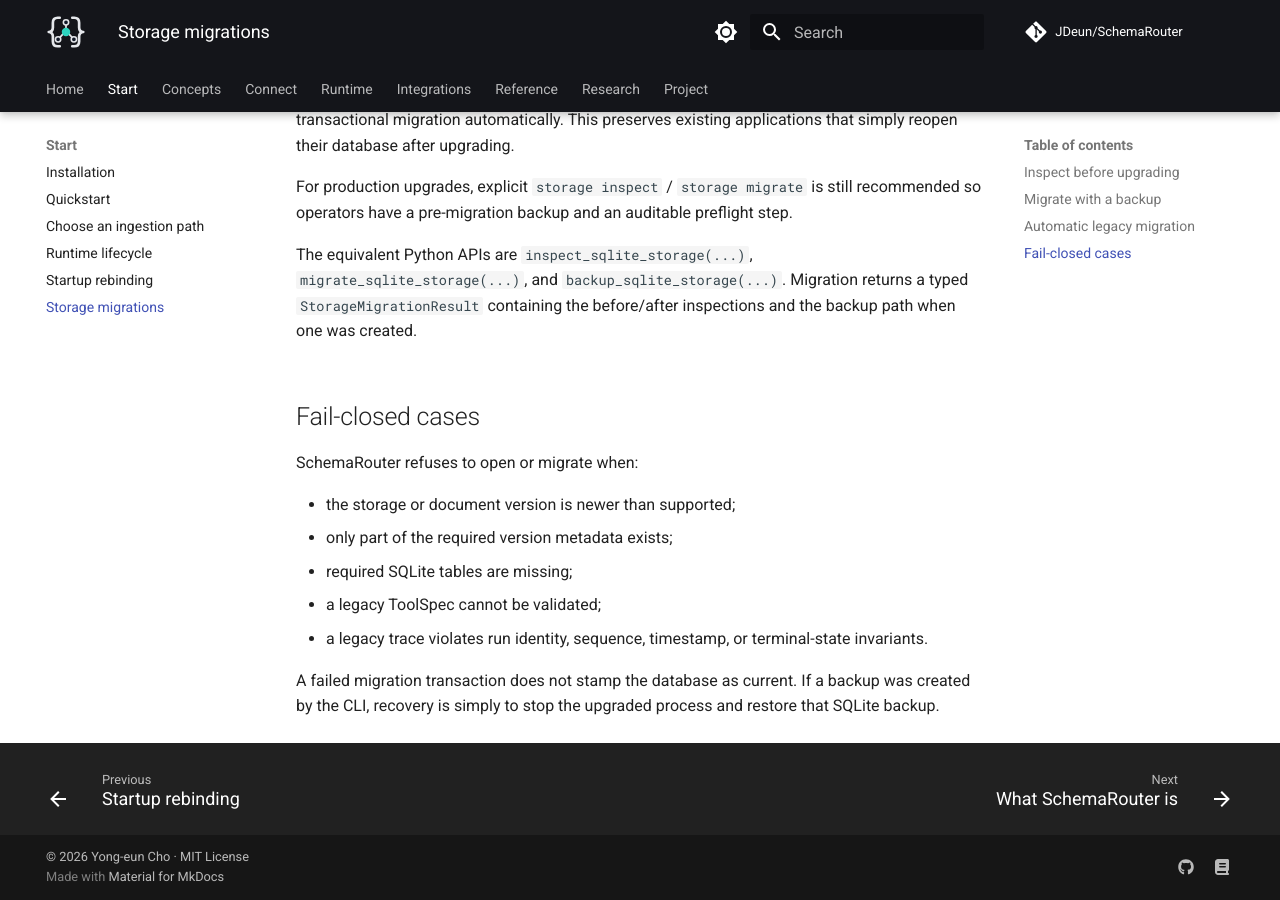
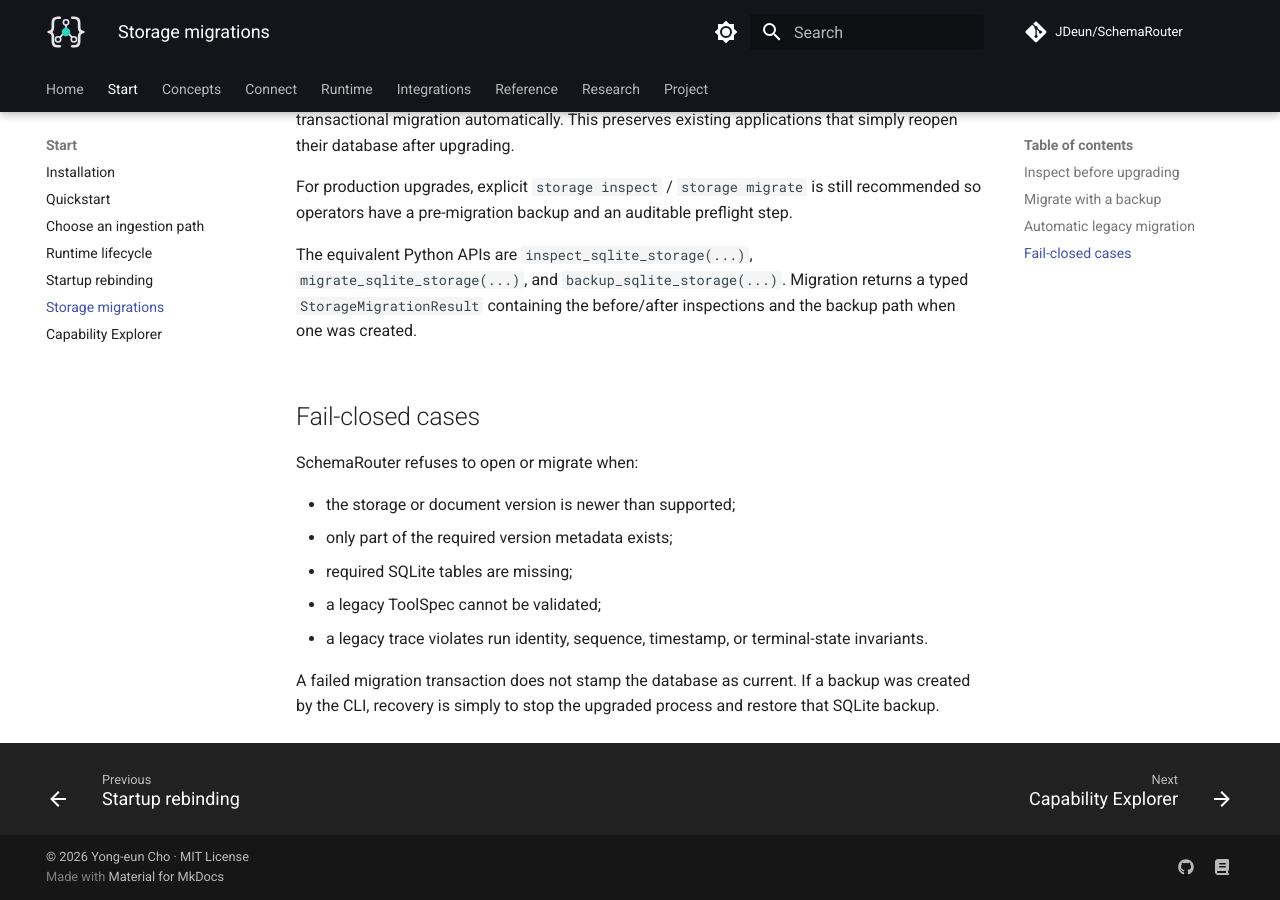
Before and after one commit to JDeun/SchemaRouter, an MkDocs documentation site: the page built from docs/getting-started/storage-migrations.md, in a window 1280 px wide and 900 px high, scrolled down 1470 px. Built offline with MkDocs 1.6.1 and Material for MkDocs 9.7.7, drawn with Linux system fonts in a browser that asks for light colours; comment, search, counter and statistics services are not loaded.

Commit message:
docs: add Capability Explorer to navigation

```diff
--- a/mkdocs.yml
+++ b/mkdocs.yml
@@ -113,6 +113,7 @@
       - Runtime lifecycle: getting-started/runtime-lifecycle.md
       - Startup rebinding: getting-started/startup-rebinding.md
       - Storage migrations: getting-started/storage-migrations.md
+      - Capability Explorer: getting-started/capability-explorer.md
   - Concepts:
       - What SchemaRouter is: concepts/schema-router.md
       - RAG positioning and capability retrieval: concepts/capability-catalog.md
```
